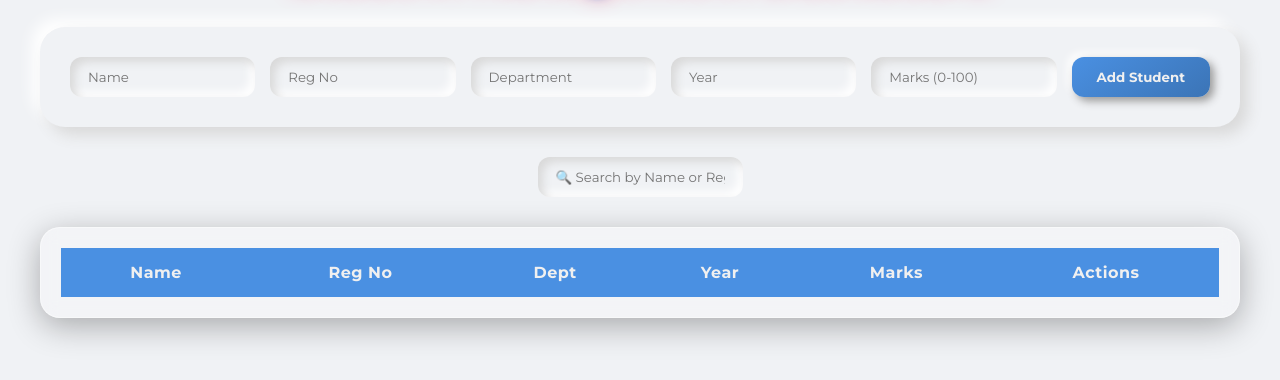
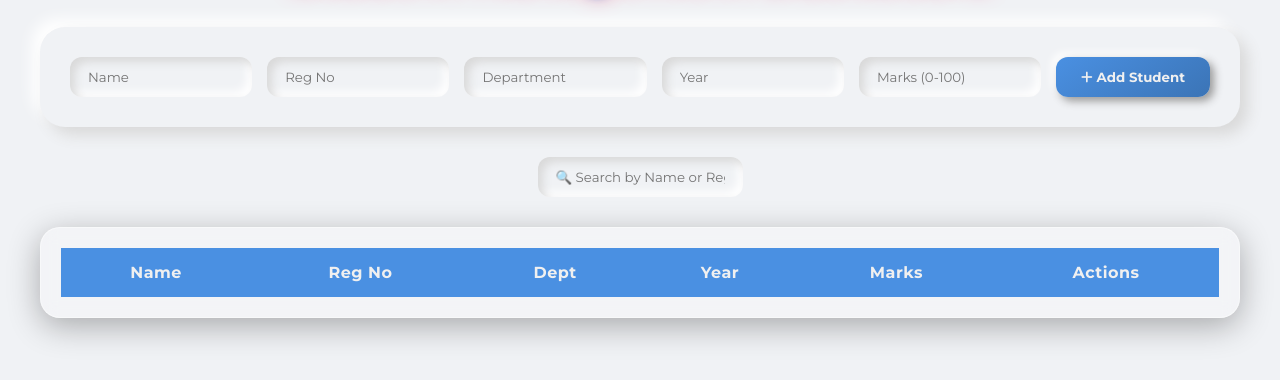
Before and after one commit to dhinakaranr2007-hue/studentdashboard, a plain HTML site: page studentdashbord/index.html in a window 1280 px wide. Shown: the part 126-506 px from the top of the page. Drawn offline with Linux system fonts and the light colour scheme.

Commit message:
Update index.html

```diff
--- a/studentdashbord/index.html
+++ b/studentdashbord/index.html
@@ -6,7 +6,7 @@
 <title>Student Management Dashboard | Ultra UI</title>
 <link rel="stylesheet" href="css/style.css">
 <!-- Load Font Awesome for icons (Edit, Delete, Add, Theme Switch) -->
-<link rel="stylesheet" shref="https://cdnjs.cloudflare.com/ajax/libs/font-awesome/6.4.0/css/all.min.css">
+<link rel="stylesheet" href="https://cdnjs.cloudflare.com/ajax/libs/font-awesome/6.4.0/css/all.min.css">
 </head>
 <body>
 <div class="theme-toggle">
@@ -70,4 +70,5 @@
 
 <script src="js/main.js"></script>
 </body>
+
 </html>
```
